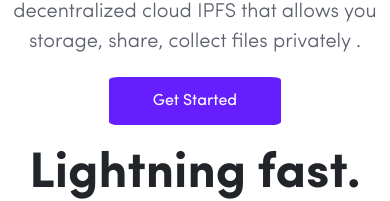
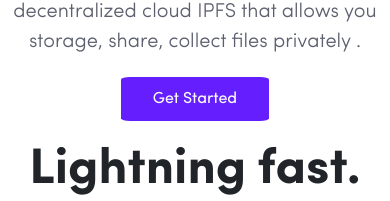
Before and after one commit to ansonantony/justicevault, a Next.js app in the folder justicevault/: page / in a window 390 px wide. Shown: the part 583-784 px from the top of the page. Built offline with nearby package versions, Linux system fonts and the light colour scheme.

Commit message:
Pages Added

```diff
--- a/justicevault/src/app/globals.css
+++ b/justicevault/src/app/globals.css
@@ -254,6 +254,7 @@ a{
       max-width: fit-content;
      margin-left: auto;
      margin-right: auto;
+     padding: 10px 32px;
   }
   .search{
     display: block;
```
